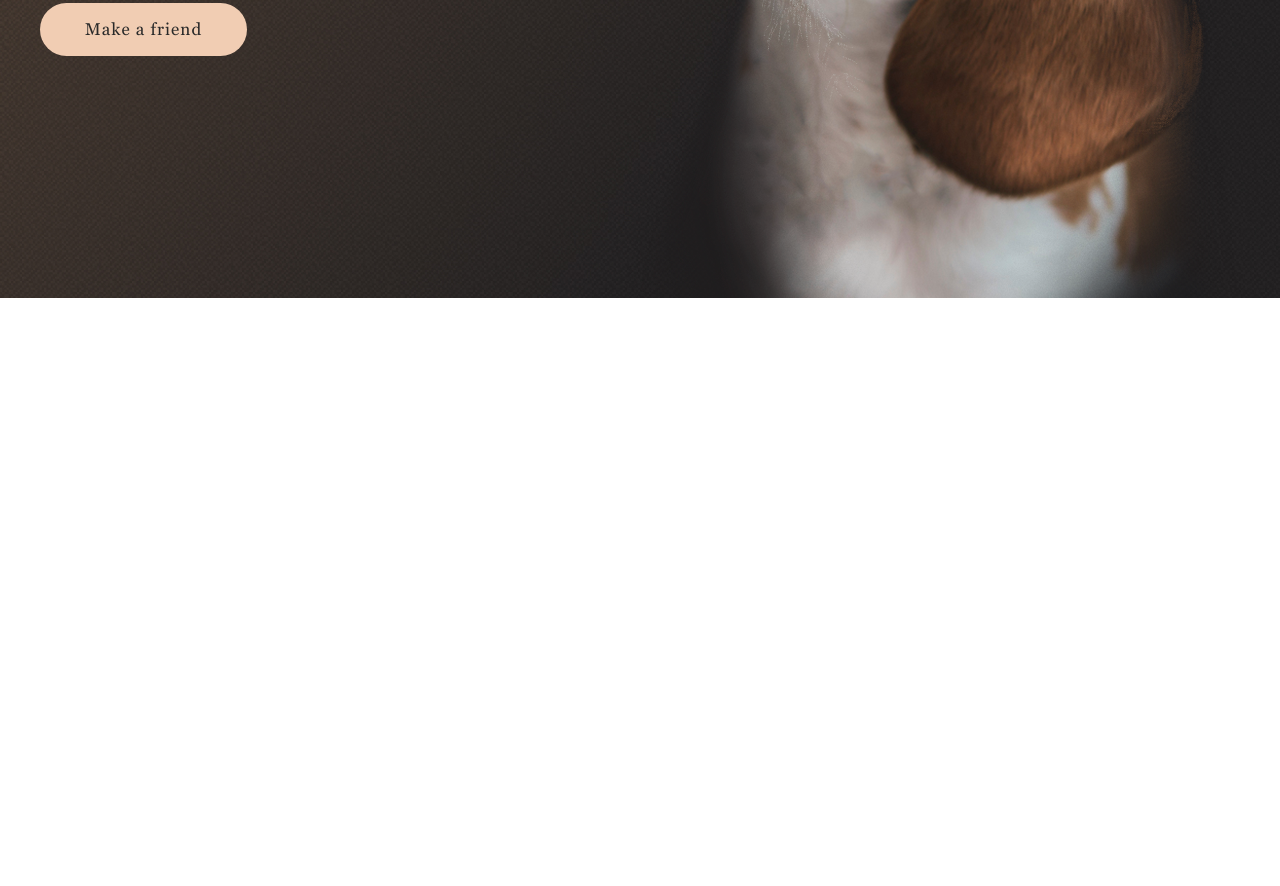
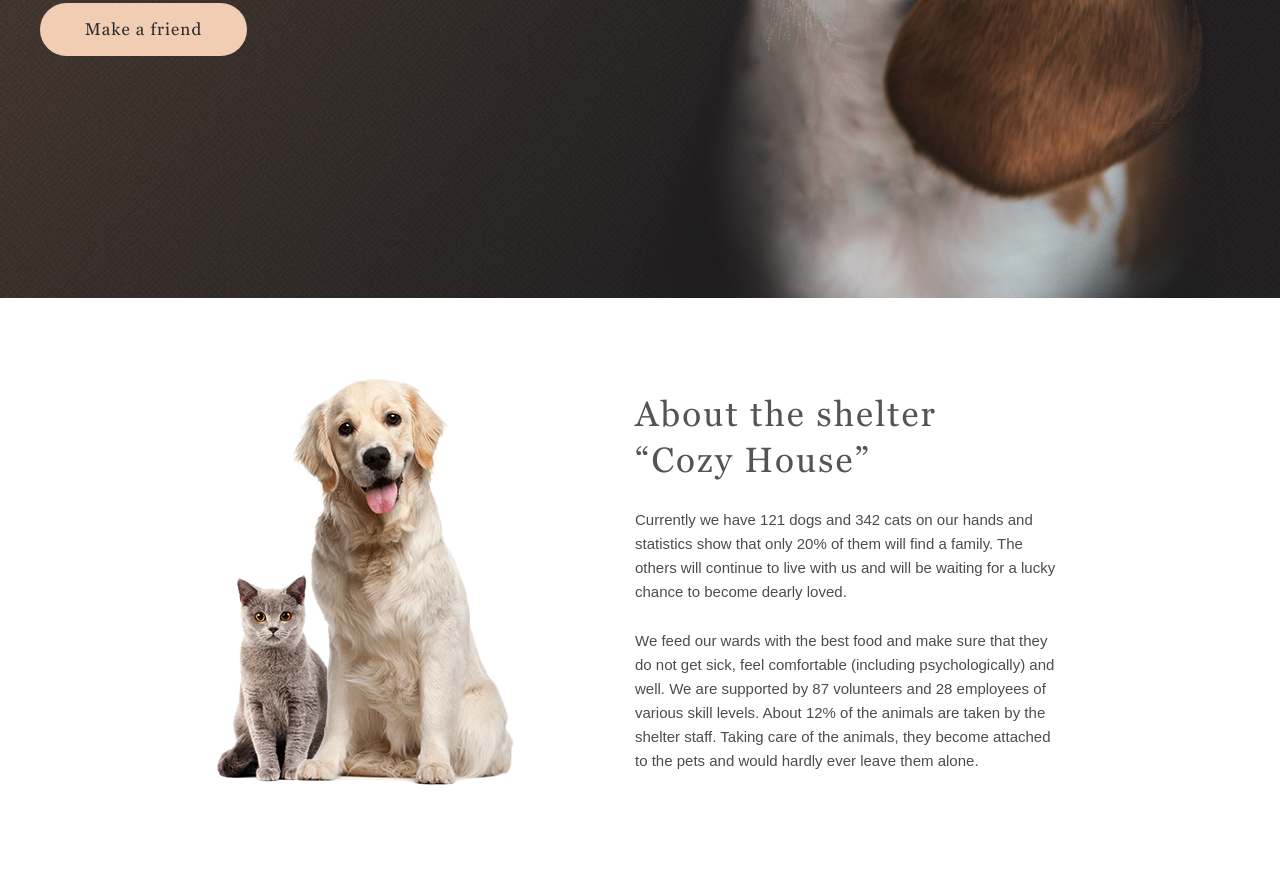
Before and after one commit to only1design/shelter, a website: page src/index.html in a window 1280 px wide. Shown: the part 610-1496 px from the top of the page. Before the commit the page ends 908 px from the top, so only its background shows below. Drawn offline with nearby package versions, Linux system fonts and the light colour scheme; files that its build step writes are made by us from their sources; files whose address does not match are found by name; a web font is replaced by a local one.

Commit message:
feat: add block about

```diff
--- a/src/index.html
+++ b/src/index.html
@@ -48,9 +48,28 @@
         </div>
 
         <div class="start-screen-content__img">
-          <img src="@styles/img/start-screen/start-screen-puppy.jpg" alt="puppy">
+          <img src="@styles/img/start-screen/start-screen-puppy.jpg" alt="Puppy">
         </div>
       </div>
+    </div>
+  </div>
+
+  <div class="about wrapper">
+    <div class="about__img">
+      <img src="@styles/img/about/about-pets.jpg" alt="Pets">
+    </div>
+    <div class="about__desc">
+      <h3 class="about__heading header-3">About the shelter<br>“Cozy House”</h3>
+      <p class="about__subheading paragraph-l">Currently we have 121 dogs and 342 cats on our hands and statistics show
+        that only
+        20% of them will find a
+        family. The others will continue to live with us and will be waiting for a lucky chance to become dearly
+        loved.</p>
+      <p class="about__subheading paragraph-l">We feed our wards with the best food and make sure that they do not get
+        sick, feel
+        comfortable (including psychologically) and well. We are supported by 87 volunteers and 28 employees of various
+        skill levels. About 12% of the animals are taken by the shelter staff. Taking care of the animals, they become
+        attached to the pets and would hardly ever leave them alone.</p>
     </div>
   </div>
 </body>
--- a/src/styles/_style.less
+++ b/src/styles/_style.less
@@ -97,7 +97,6 @@ a {
 }
 
 body {
-  color: #fff;
   font-family: @arial;
   font-weight: 600;
 }
@@ -157,11 +156,28 @@ body {
   &__list-item {
     color: @color-dark-s;
     border-bottom: 3px solid transparent;
-    //border-top: 3px solid transparent;
+    position: relative;
     &_active {
       color: @color-light-s;
-      //border-top: 3px solid rgba(0, 0, 0, 0);
       border-bottom: 3px solid @color-primary;
+      // &:hover::after {
+      //   height: 0;
+      // }
+    }
+
+    &::after {
+      content: "";
+      position: absolute;
+      top: 100%;
+      left: 0%;
+      display: block;
+      width: 0;
+      height: 3px;
+      background: @color-primary;
+      transition: width 0.3s ease-in;
+    }
+    &:hover::after {
+      width: 100%;
     }
   }
 }
@@ -182,10 +198,12 @@ body {
 
   &__heading {
     margin-bottom: 42px;
+    color: @color-light-xl;
   }
 
   &__subheading {
     margin-bottom: 42px;
+    color: @color-dark-s;
   }
 
   &__btn {
@@ -220,3 +238,28 @@ body {
     color: @color-dark-2xl;
   }
 }
+
+.about {
+  display: flex;
+  padding: 80px 0 100px;
+  &__img {
+    width: 300px;
+    padding-left: 175px;
+    padding-right: 120px;
+  }
+
+  &__desc {
+    width: 605px;
+    padding-right: 175px;
+  }
+
+  &__heading {
+    color: @color-dark-l;
+    padding-top: 14px;
+  }
+
+  &__subheading {
+    padding-top: 25px;
+    color: @color-dark-xl;
+  }
+}
```
Also changed, not shown: shelter/index.html (+20 -1 lines), shelter/styles/fonts/index.html (+20 -1 lines), shelter/styles/img/index.html (+20 -1 lines), shelter/styles/general.css, shelter/styles/img/about/about-pets.jpg (added), src/styles/img/about/about-pets.jpg (added), 1 other file.
